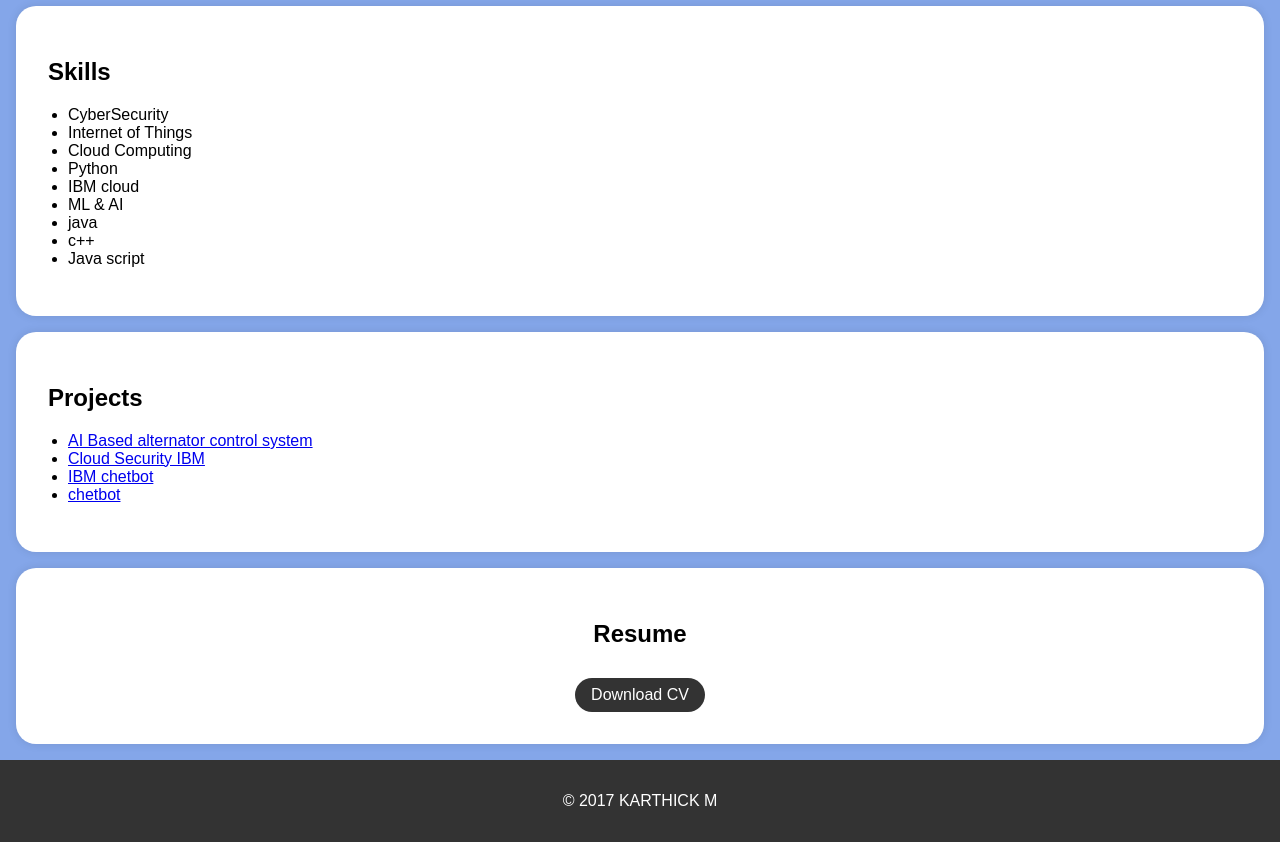
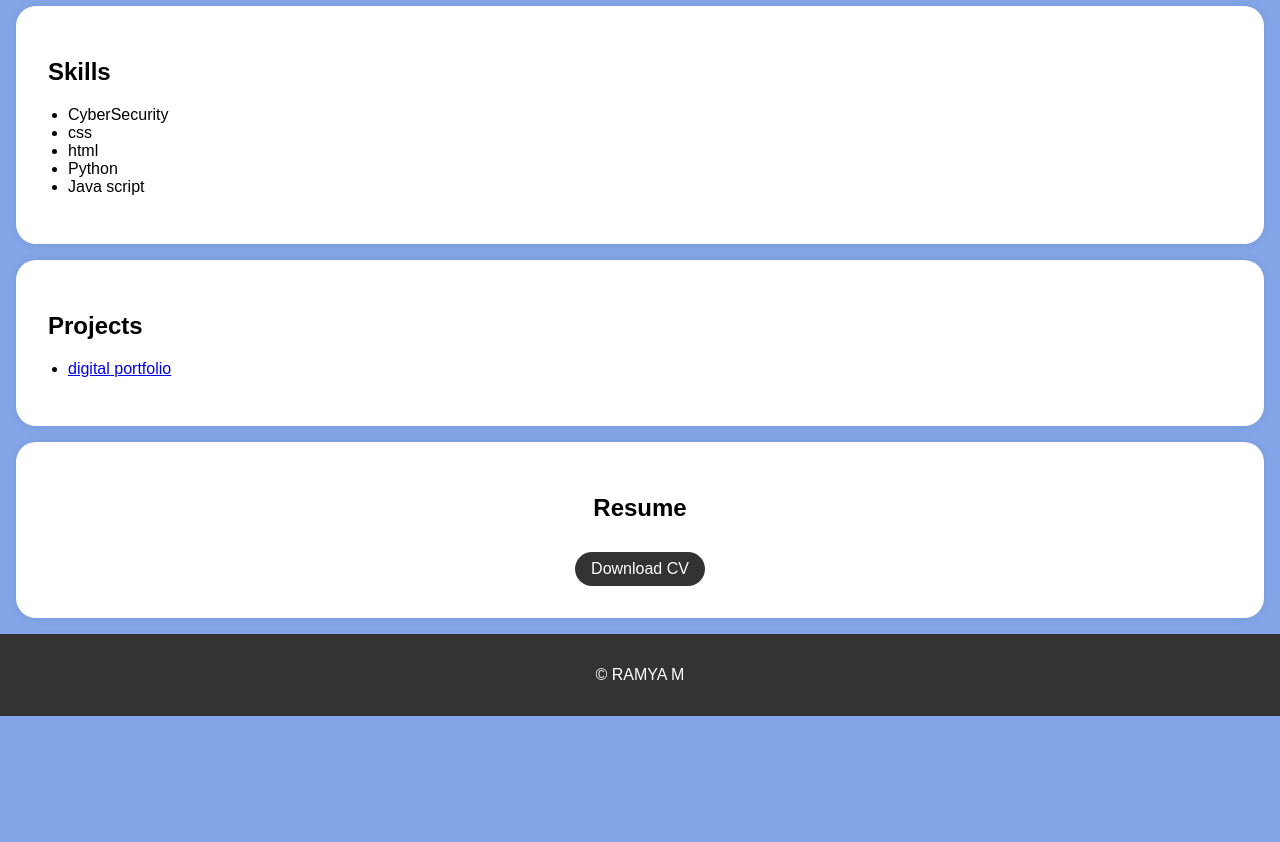
Before and after one commit to 9150265948/Digital-portfolio, a plain HTML site: page index.html in a window 1280 px wide. Shown: the part 640-1482 px from the top of the page. After the commit the page ends 1356 px from the top, so only its background shows below. Drawn offline with Linux system fonts and the light colour scheme.

Commit message:
Update index.html

```diff
--- a/index.html
+++ b/index.html
@@ -95,7 +95,7 @@
     <header>
         <div class="header-content">
             <!-- Add your profile picture here -->
-            <img src="./Ramya.mjpeg" alt="Your Profile Picture" class="profile-picture">
+            <img src="./Ramya m.jpeg" alt="Your Profile Picture" class="profile-picture">
             <h1>Ramya M</h1>
             <p>Bsc(computer Science)</p>
         </div>
@@ -115,7 +115,7 @@
     <section id="about">
         <div class="section-content">
             <h2>Ramya.M</h2>
-            <p>Assistant Professor, Department of Computer Science<br>
+            <p>Student at Sri balaji Arts & Science College<br>
 A student who is pursuing his bachelor’s degree in Computer Sciennce under the University Of Madras who is hardworking and an Enthusiastic team player skilled in Leadership & Event Organizing. Also an Individual who is passionate to know about New Technologies.</p>
         </div>
     </section>
@@ -134,13 +134,9 @@ A student who is pursuing his bachelor’s degree in Computer Sciennce under the
             <h2>Skills</h2>
             <ul>
                 <li>CyberSecurity</li>
-                <li>Internet of Things</li>
-                <li>Cloud Computing</li>
+                <li>css</li>
+                <li>html</li>
                 <li>Python</li>
-                <li>IBM cloud</li>
-                <li>ML & AI</li>
-                <li>java</li>
-                <li>c++</li>
                 <li>Java script</li>
             </ul>
         </div>
@@ -150,10 +146,7 @@ A student who is pursuing his bachelor’s degree in Computer Sciennce under the
         <div class="section-content">
             <h2>Projects</h2>
             <ul>
-                <li><a href="#">AI Based alternator control system</a></li>
-                <li><a href="#">Cloud Security IBM</a></li>
-                <li><a href="#">IBM chetbot</a></li>
-                <li><a href="#">chetbot</a></li>
+                <li><a href="#">digital portfolio</a></li>
                 <!-- Add more project links here -->
             </ul>
         </div>
@@ -164,14 +157,14 @@ A student who is pursuing his bachelor’s degree in Computer Sciennce under the
         <div class="section-content">
             <center>
             <h2>Resume</h2>
-            <a href="./mycv.pdf" target="_blank" class="download-button">Download CV</a>
+            <a href="./M.Ramya_Resume pdf.pdf" target="_blank" class="download-button">Download CV</a>
         </center>
         </div>
 
     </section>
 
     <footer>
-        <p>&copy; 2017 KARTHICK M</p>
+        <p>&copy; RAMYA M</p>
     </footer>
 
     <script>
```
